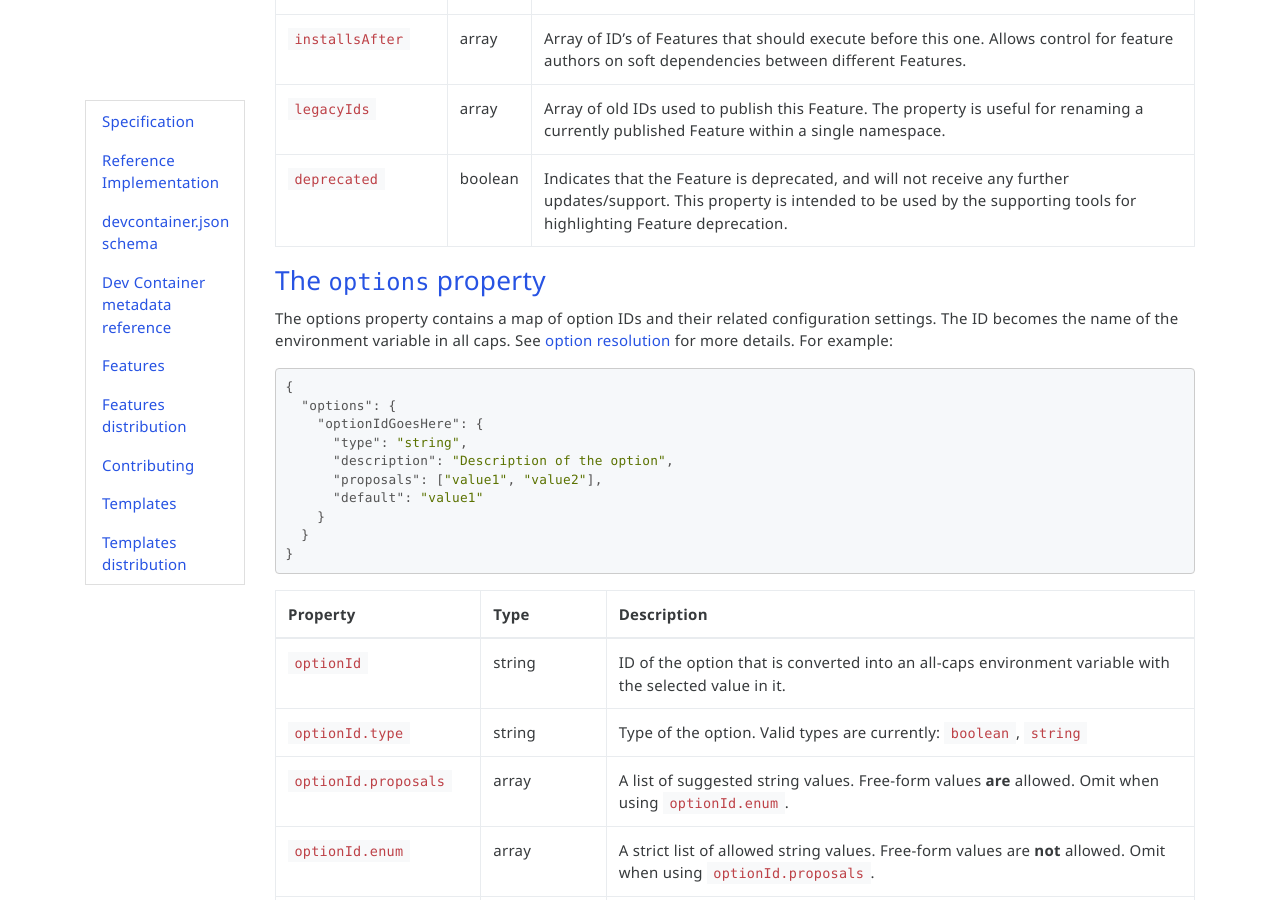
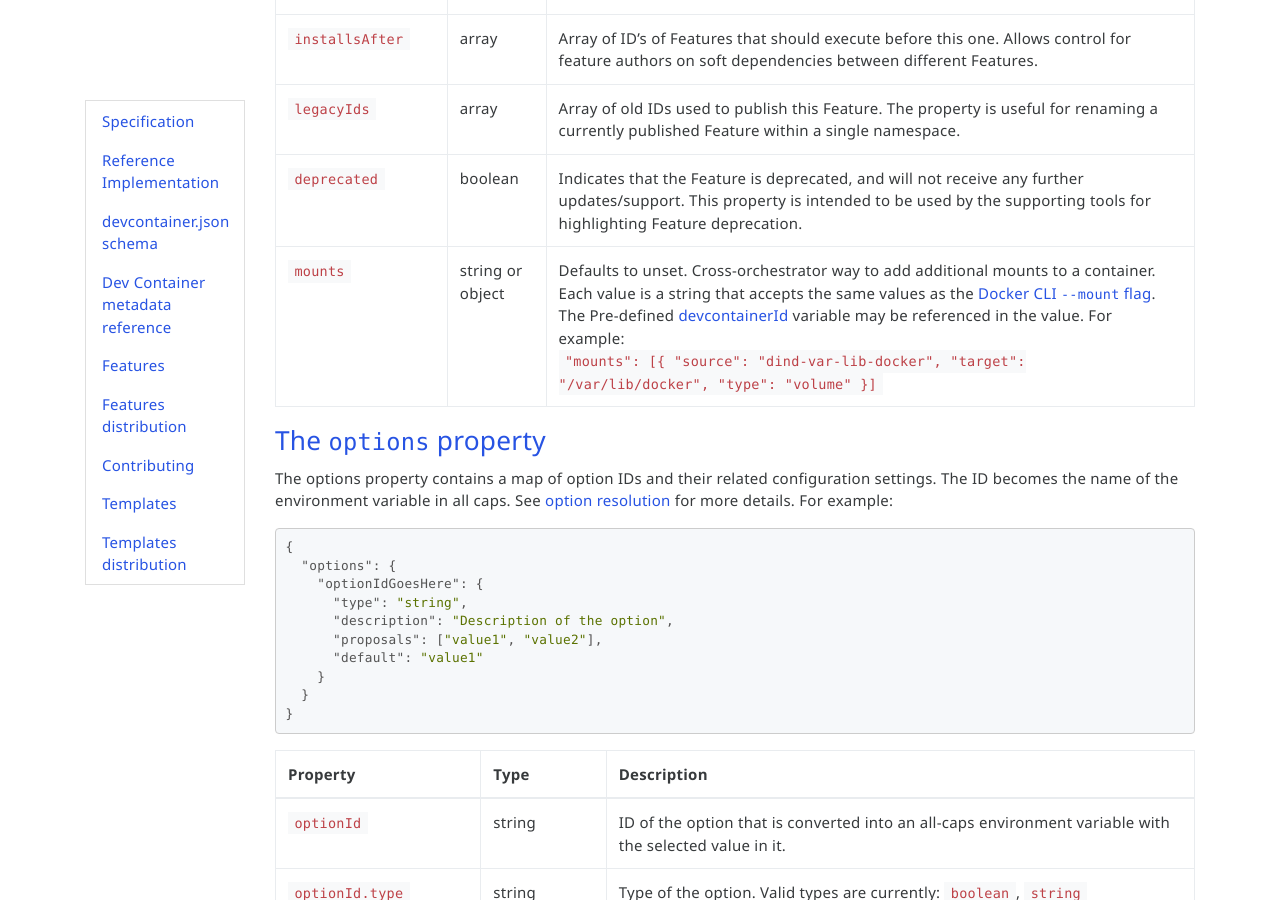
Before and after one commit to devcontainers/devcontainers.github.io, a Jekyll site: the page built from _implementors/features.md, in a window 1280 px wide and 900 px high, scrolled down 1827 px. Built offline with Jekyll 4.4.1, drawn with Linux system fonts in a browser that asks for light colours; nearby versions of some CDN libraries; comment, search, counter and statistics services are not loaded.

Commit message:
Features spec - Document 'mounts' property

```diff
--- a/_implementors/features.md
+++ b/_implementors/features.md
@@ -53,6 +53,7 @@
 | `installsAfter` | array | Array of ID's of Features that should execute before this one. Allows control for feature authors on soft dependencies between different Features. |
 | `legacyIds` | array | Array of old IDs used to publish this Feature. The property is useful for renaming a currently published Feature within a single namespace. |
 | `deprecated` | boolean | Indicates that the Feature is deprecated, and will not receive any further updates/support. This property is intended to be used by the supporting tools for highlighting Feature deprecation. |
+| `mounts` | string or object | Defaults to unset. Cross-orchestrator way to add additional mounts to a container. Each value is a string that accepts the same values as the [Docker CLI `--mount` flag](https://docs.docker.com/engine/reference/commandline/run/#add-bind-mounts-or-volumes-using-the---mount-flag). The Pre-defined [devcontainerId](/_implementors/json_reference.md#variables-in-devcontainerjson) variable may be referenced in the value. For example:<br />`"mounts": [{ "source": "dind-var-lib-docker", "target": "/var/lib/docker", "type": "volume" }]` |
 {: .table .table-bordered .table-responsive}
 
 ### <a href="#options-property" name="options-property" class="anchor"> The `options` property </a>
```
